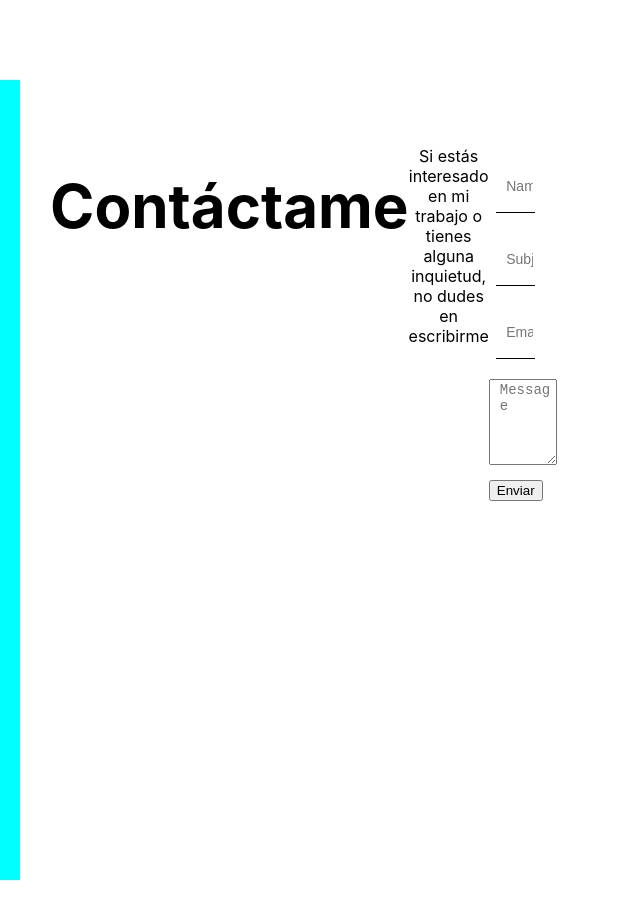
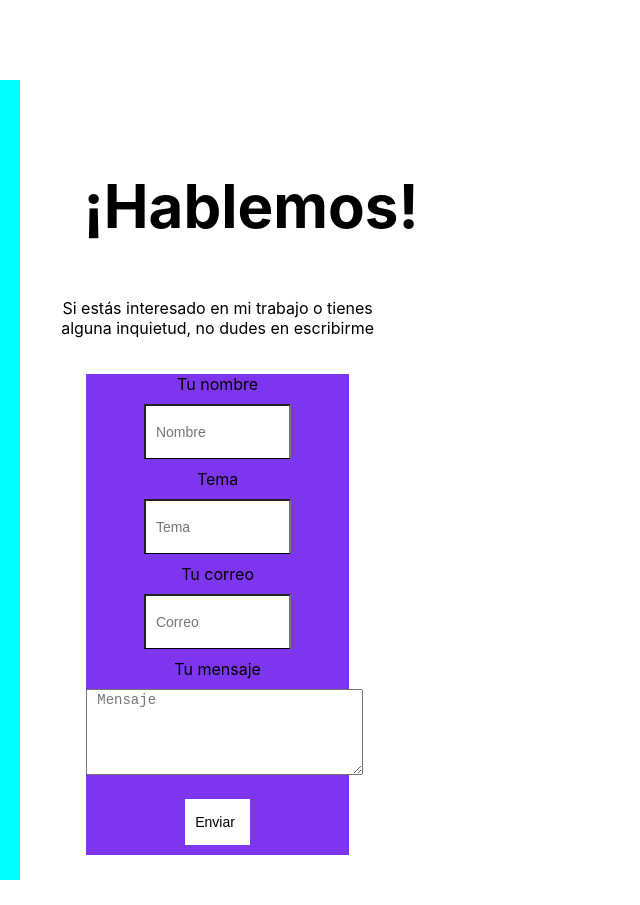
Before and after one commit to AndreaYr/portafolio, a React (Create React App) app: page / in a window 1280 px wide. Shown: the part 2420-3325 px from the top of the page, without its empty margins (0-640 px from the left). Before the commit the page ends 3300 px from the top, so only its background shows below. Built offline with nearby package versions, Linux system fonts and the light colour scheme.

Commit message:
Se agrega envio de formulario

```diff
--- a/package.json
+++ b/package.json
@@ -6,6 +6,7 @@
     "@testing-library/jest-dom": "^5.16.3",
     "@testing-library/react": "^12.1.4",
     "@testing-library/user-event": "^13.5.0",
+    "emailjs-com": "^3.2.0",
     "react": "^18.0.0",
     "react-dom": "^18.0.0",
     "react-scripts": "5.0.0",
--- a/src/components/contact/Contact.jsx
+++ b/src/components/contact/Contact.jsx
@@ -1,20 +1,51 @@
-import React from 'react';
+import React, { useRef } from 'react';
 import './contact.css';
+import emailjs from 'emailjs-com';
 
 const Contact = () => {
+
+    const formRef = useRef();
+
+    const handleSubmit = (e) =>{
+       e.preventDefault();
+
+       emailjs.sendForm(
+        'service_28tr9qt',
+        'template_xfom3wk',
+        formRef.current,
+        'v19y4yH88OtADkVR9'
+        )
+
+       .then((result) => {
+           console.log(result.text);
+       }, (error) => {
+           console.log(error.text);
+       });
+    }
+
   return (
     <div className='c'>
         <div className='c-bg'>
             <div className='c-wrapper'>
                 <div className='c-left'>
-                    <h1 className='c-title'>Contáctame</h1>
+                    <h1 className='c-title'>¡Hablemos!</h1>
                     <p className='c-desc'>Si estás interesado en mi trabajo o tienes alguna inquietud, no dudes en escribirme </p>
-                    <form>
-                        <input type="text" placeholder='Name' name='user_name'/>
-                        <input type="text" placeholder='Subject' name='user_subject'/>
-                        <input type="text" placeholder='Email' name='user_Email'/>
-                        <textarea rows="5" placeholder='Message' name='message'/>
-                        <button>Enviar</button>
+
+                    <form ref={formRef} onSubmit={handleSubmit}>
+                        <label>Tu nombre</label><br/>
+                        <input type="text" placeholder='Nombre' name='user_name'/>
+                        <br/>
+                        <label>Tema</label><br/>
+                        <input type="text" placeholder='Tema' name='user_subject'/>
+                        <br/>
+
+                        <label>Tu correo</label><br/>
+                        <input type="text" placeholder='Correo' name='user_email'/>
+                        <br/>
+
+                        <label>Tu mensaje</label><br/>
+                        <textarea rows="5" placeholder='Mensaje' name='message'/>
+                        <button className='c-button'>Enviar</button>
 
                     </form>
                 </div>
--- a/src/components/contact/contact.css
+++ b/src/components/contact/contact.css
@@ -1,5 +1,6 @@
 .c{
     height: 100vh;
+    width: 100%;
     position: relative;
 }
 .c-bg{
@@ -11,12 +12,15 @@
 
 .c-wrapper{
     padding: 50px;
+    width: 80%;
     display: flex;
 }
 
 .c-left{
-    flex: 1;
     display: flex;
+    flex-direction: column;
+    align-items: center;
+    justify-content: center;
 
 }
 
@@ -42,12 +46,12 @@
 }
 form{
     margin-top: 20px;
+    background-color: rgb(125, 54, 238);
 
 }
 input{
     width: 50%;
     height: 50px;
-    border: none;
     border-bottom: 1px solid black;
     margin: 10px 0px;
     font-size: 14px;
@@ -60,3 +64,15 @@ textarea{
     font-size: 14px;
     padding-left: 10px;
 }
+
+.c-button{
+    border: none;
+    padding: 15px;
+    background-color: white;
+    color: black;
+    font-weight: 500;
+    cursor: pointer;
+    margin: 10px 0px;
+    font-size: 14px;
+    padding-left: 10px;
+}
```
Also changed, not shown: 1 other file (tests, documents, lock files or other folders).
